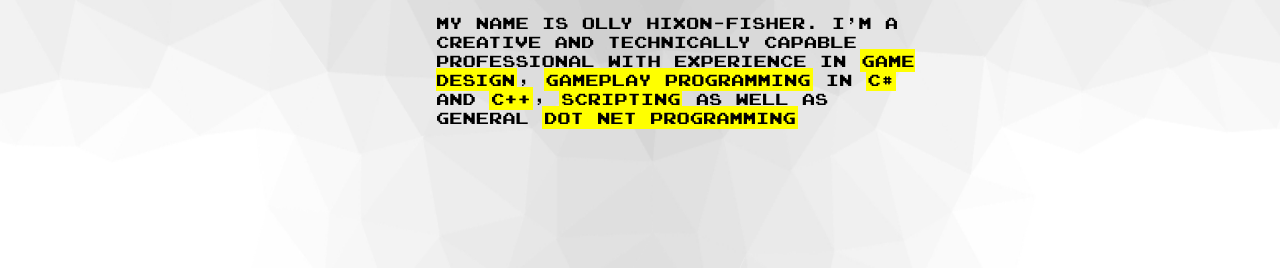
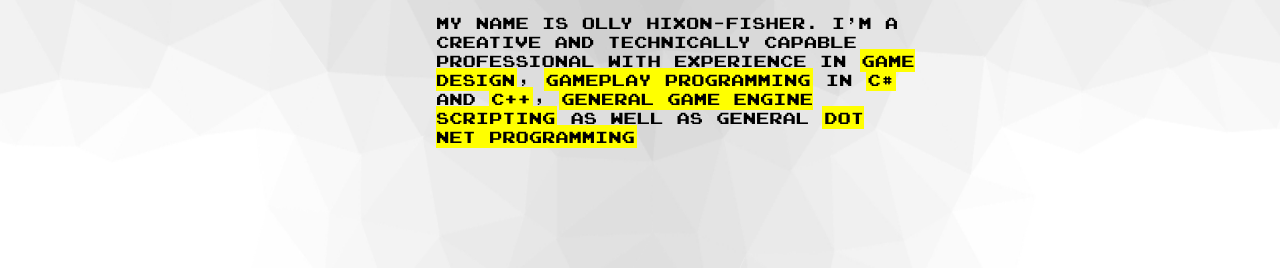
Before and after one commit to januaryonlakestreet/januaryonlakestreet.github.io, a plain HTML site: page index.html in a window 1280 px wide. Shown: the part 532-800 px from the top of the page. Drawn offline with Linux system fonts and the light colour scheme.

Commit message:
Update index.html

```diff
--- a/index.html
+++ b/index.html
@@ -93,7 +93,7 @@ DownloadLink:"link"};
 		<p id="title"> Gameplay programming and Game Design.</p>
 	<p id="Subtitle">and general dot net development</p>
 
-		<p id="IntroText">My name is Olly Hixon-Fisher. i'm a creative and technically capable professional with experience in <span id="GDesign">Game Design</span>, <span id="Gprogram">Gameplay programming</span> in <span id="csharp">c#</span> and <span id="cplus">c++</span>, <span id="script">Scripting</span> as well as general <span id="dotnet">dot net programming</span></p>
+		<p id="IntroText">My name is Olly Hixon-Fisher. i'm a creative and technically capable professional with experience in <span id="GDesign">Game Design</span>, <span id="Gprogram">Gameplay programming</span> in <span id="csharp">c#</span> and <span id="cplus">c++</span>, <span id="script">general game engine scripting</span> as well as general <span id="dotnet">dot net programming</span></p>
 		</div>
 </div>
 	<div id="ContentBar">
```
